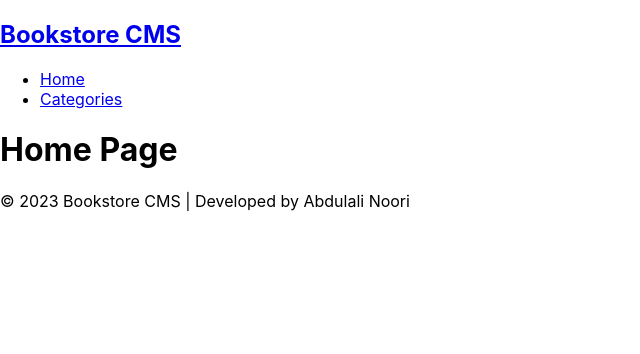
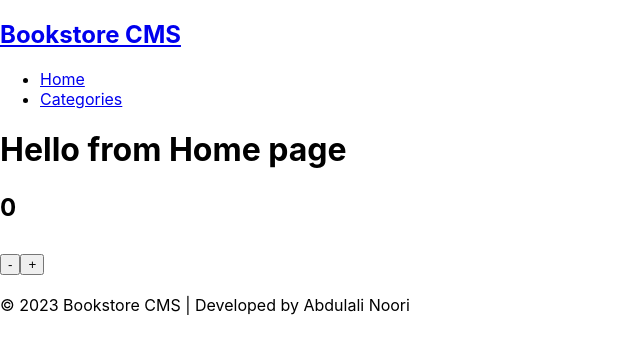
Before and after one commit to ab-noori/bookstore, a React (Create React App) app: page / in a window 1280 px wide. Shown: the top 354 px of the page, without its empty margins (0-640 px from the left). Built offline with nearby package versions, Linux system fonts and the light colour scheme.

Commit message:
Add a counter to homepage using redux.

```diff
--- /dev/null
+++ b/src/app/store.js
@@ -0,0 +1,9 @@
+import { configureStore } from '@reduxjs/toolkit';
+import counterReducer from '../features/counter/counterSlice';
+
+// eslint-disable-next-line import/prefer-default-export
+export const store = configureStore({
+  reducer: {
+    counter: counterReducer,
+  },
+});
--- /dev/null
+++ b/src/features/counter/Counter.js
@@ -0,0 +1,19 @@
+import React from 'react';
+import { useSelector, useDispatch } from 'react-redux';
+import { increment, decrement } from './counterSlice';
+
+const Counter = () => {
+  const count = useSelector((state) => state.counter.count);
+  const dispatch = useDispatch();
+  return (
+    <section>
+      <p>{count}</p>
+      <div>
+        <button type="button" onClick={() => dispatch(decrement())}>-</button>
+        <button type="button" onClick={() => dispatch(increment())}>+</button>
+      </div>
+    </section>
+  );
+};
+
+export default Counter;
--- /dev/null
+++ b/src/features/counter/counterSlice.js
@@ -0,0 +1,24 @@
+import { createSlice } from '@reduxjs/toolkit';
+
+const initialState = {
+  count: 0,
+};
+
+export const counterSlice = createSlice({
+  name: 'counter',
+  initialState,
+  reducers: {
+    increment: (state) => {
+      state.count += 1;
+    },
+    decrement: (state) => {
+      state.count -= 1;
+    },
+    reset: (state) => {
+      state.count = 0;
+    },
+  },
+});
+
+export const { increment, decrement } = counterSlice.actions;
+export default counterSlice.reducer;
--- a/src/index.js
+++ b/src/index.js
@@ -1,14 +1,18 @@
 import React from 'react';
 import ReactDOM from 'react-dom/client';
 import { BrowserRouter as Router } from 'react-router-dom';
+import { Provider } from 'react-redux';
+import { store } from './app/store';
 import './index.css';
 import App from './App';
 
 const root = ReactDOM.createRoot(document.getElementById('root'));
 root.render(
   <React.StrictMode>
-    <Router>
-      <App />
-    </Router>
+    <Provider store={store}>
+      <Router>
+        <App />
+      </Router>
+    </Provider>
   </React.StrictMode>,
 );
--- a/src/pages/Categories.js
+++ b/src/pages/Categories.js
@@ -1,6 +1,6 @@
 function Categories() {
   return (
-    <h1>Categories Page</h1>
+    <h1>Hello from categories page</h1>
   );
 }
 
--- a/src/pages/Home.js
+++ b/src/pages/Home.js
@@ -1,6 +1,13 @@
+import Counter from '../features/counter/Counter';
+
 function Home() {
   return (
-    <h1>Home Page</h1>
+    <>
+      <h1>Hello from Home page</h1>
+      <h2>
+        <Counter />
+      </h2>
+    </>
   );
 }
 
```
